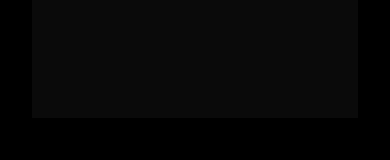
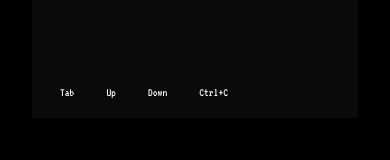
Before and after one commit to lihtim-kitsa/portfolio-main, a Next.js app: page /terminal in a window 390 px wide. Shown: the part 642-802 px from the top of the page. Built offline with nearby package versions, Linux system fonts and the light colour scheme.

Commit message:
mobile compatibility

```diff
--- a/app/globals.css
+++ b/app/globals.css
@@ -332,12 +332,20 @@ a {
 }
 
 /* Utilities */
+.hide-on-desktop {
+  display: none;
+}
+
 .text-yellow { color: var(--accent-yellow); }
 .text-blue { color: var(--accent-blue); }
 .text-green { color: var(--accent-green); }
 .text-red { color: var(--accent-red); }
 
 @media (max-width: 768px) {
+  .hide-on-desktop {
+    display: flex;
+  }
+
   body {
     font-size: 20px;
   }
--- a/components/AdvancedTerminal.js
+++ b/components/AdvancedTerminal.js
@@ -350,7 +350,7 @@ export default function AdvancedTerminal() {
                   border: 'none',
                   color: 'var(--text-primary)',
                   fontFamily: 'inherit',
-                  fontSize: '14px',
+                  fontSize: '16px',
                   outline: 'none',
                   flex: 1,
                   width: '100%'
@@ -365,11 +365,11 @@ export default function AdvancedTerminal() {
 
           {/* Mobile Quick Keys */}
           <div className="hide-on-desktop" style={{
-            display: 'none', // Overridden by media query in globals.css
             gap: '8px',
             marginTop: '12px',
             paddingTop: '12px',
-            borderTop: '1px solid var(--border-subtle)'
+            borderTop: '1px solid var(--border-subtle)',
+            flexWrap: 'wrap'
           }}>
             {['Tab', 'Up', 'Down', 'Ctrl+C'].map(key => (
               <button
```
